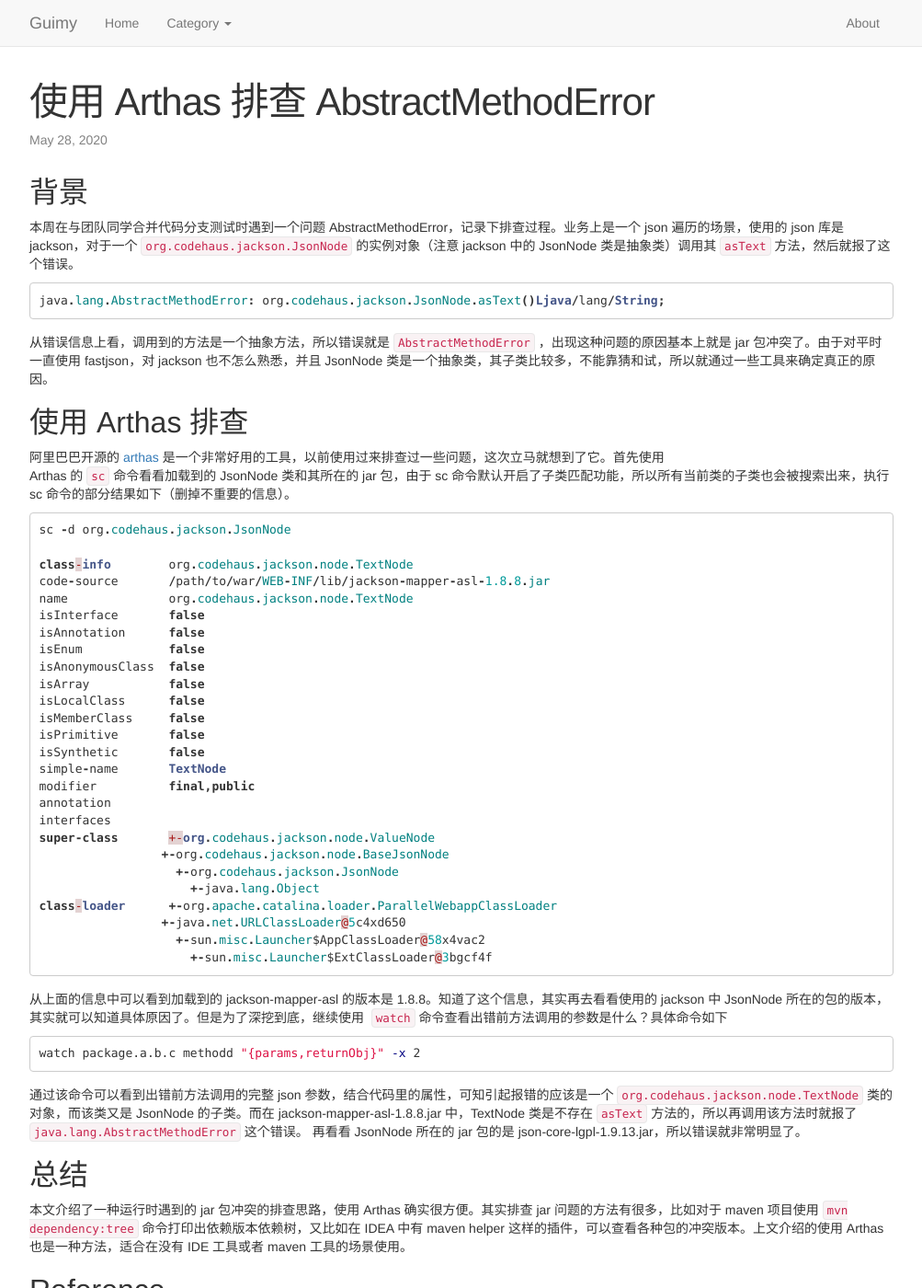
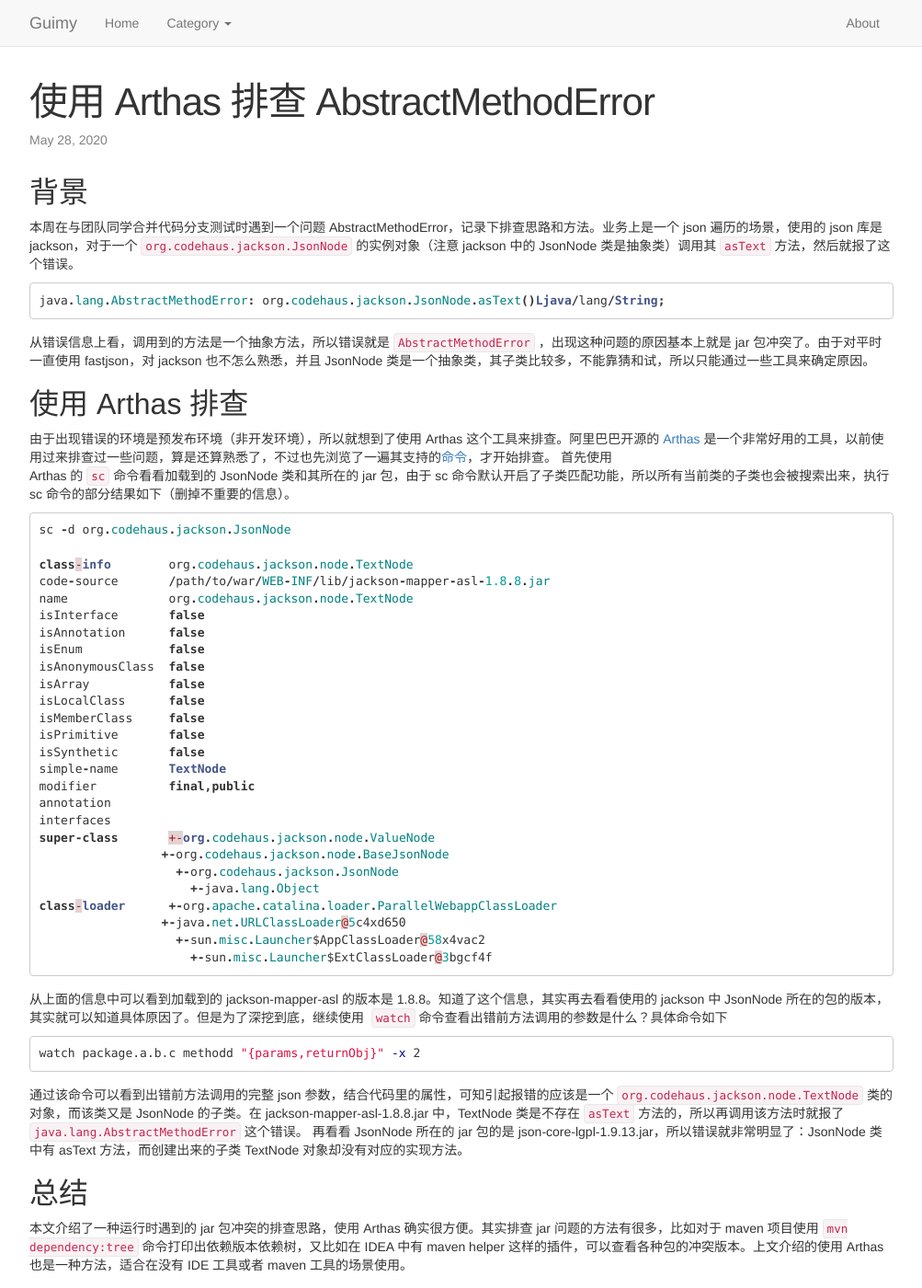
Before and after one commit to guimingyue/guimingyue.github.io, a Jekyll site: the page built from _posts/2020-05-28-solve-AbstractMethodError-using-arthas.md, in a window 1280 px wide and 1400 px high. Shown: the whole window at 92% size, without its empty margins (138-1141 px from the left). Built offline with Jekyll 4.4.1, drawn with Linux system fonts in a browser that asks for light colours; comment, search, counter and statistics services are not loaded.

Commit message:
Update 2020-05-28-solve-AbstractMethodError-using-arthas.md

````diff
--- a/_posts/2020-05-28-solve-AbstractMethodError-using-arthas.md
+++ b/_posts/2020-05-28-solve-AbstractMethodError-using-arthas.md
@@ -6,14 +6,15 @@
 
 
 ## 背景
-本周在与团队同学合并代码分支测试时遇到一个问题 AbstractMethodError，记录下排查过程。业务上是一个 json 遍历的场景，使用的 json 库是 jackson，对于一个 `org.codehaus.jackson.JsonNode` 的实例对象（注意 jackson 中的 JsonNode 类是抽象类）调用其 `asText` 方法，然后就报了这个错误。
+本周在与团队同学合并代码分支测试时遇到一个问题 AbstractMethodError，记录下排查思路和方法。业务上是一个 json 遍历的场景，使用的 json 库是 jackson，对于一个 `org.codehaus.jackson.JsonNode` 的实例对象（注意 jackson 中的 JsonNode 类是抽象类）调用其 `asText` 方法，然后就报了这个错误。
 ```java
 java.lang.AbstractMethodError: org.codehaus.jackson.JsonNode.asText()Ljava/lang/String;
 ```
-从错误信息上看，调用到的方法是一个抽象方法，所以错误就是 `AbstractMethodError` ，出现这种问题的原因基本上就是 jar 包冲突了。由于对平时一直使用 fastjson，对 jackson 也不怎么熟悉，并且 JsonNode 类是一个抽象类，其子类比较多，不能靠猜和试，所以就通过一些工具来确定真正的原因。
+从错误信息上看，调用到的方法是一个抽象方法，所以错误就是 `AbstractMethodError` ，出现这种问题的原因基本上就是 jar 包冲突了。由于对平时一直使用 fastjson，对 jackson 也不怎么熟悉，并且 JsonNode 类是一个抽象类，其子类比较多，不能靠猜和试，所以只能通过一些工具来确定原因。
 <a name="awB1y"></a>
 ## 使用 Arthas 排查
-阿里巴巴开源的 [arthas](https://alibaba.github.io/arthas/) 是一个非常好用的工具，以前使用过来排查过一些问题，这次立马就想到了它。首先使用<br />Arthas 的 `sc` 命令看看加载到的 JsonNode 类和其所在的 jar 包，由于 sc 命令默认开启了子类匹配功能，所以所有当前类的子类也会被搜索出来，执行 sc 命令的部分结果如下（删掉不重要的信息）。
+由于出现错误的环境是预发布环境（非开发环境），所以就想到了使用 Arthas 这个工具来排查。阿里巴巴开源的 [Arthas](https://alibaba.github.io/arthas/) 是一个非常好用的工具，以前使用过来排查过一些问题，算是还算熟悉了，不过也先浏览了一遍其支持的[命令](https://alibaba.github.io/arthas/commands.html)，才开始排查。
+首先使用<br />Arthas 的 `sc` 命令看看加载到的 JsonNode 类和其所在的 jar 包，由于 sc 命令默认开启了子类匹配功能，所以所有当前类的子类也会被搜索出来，执行 sc 命令的部分结果如下（删掉不重要的信息）。
 ```java
 sc -d org.codehaus.jackson.JsonNode
 
@@ -46,7 +47,7 @@
 ```shell
 watch package.a.b.c methodd "{params,returnObj}" -x 2
 ```
-通过该命令可以看到出错前方法调用的完整 json 参数，结合代码里的属性，可知引起报错的应该是一个 `org.codehaus.jackson.node.TextNode` 类的对象，而该类又是 JsonNode 的子类。而在 jackson-mapper-asl-1.8.8.jar 中，TextNode 类是不存在 `asText` 方法的，所以再调用该方法时就报了 `java.lang.AbstractMethodError` 这个错误。 再看看 JsonNode 所在的 jar 包的是 json-core-lgpl-1.9.13.jar，所以错误就非常明显了。<br />
+通过该命令可以看到出错前方法调用的完整 json 参数，结合代码里的属性，可知引起报错的应该是一个 `org.codehaus.jackson.node.TextNode` 类的对象，而该类又是 JsonNode 的子类。在 jackson-mapper-asl-1.8.8.jar 中，TextNode 类是不存在 `asText` 方法的，所以再调用该方法时就报了 `java.lang.AbstractMethodError` 这个错误。 再看看 JsonNode 所在的 jar 包的是 json-core-lgpl-1.9.13.jar，所以错误就非常明显了：JsonNode 类中有 asText 方法，而创建出来的子类 TextNode 对象却没有对应的实现方法。<br />
 
 <a name="ISdhF"></a>
 ## 总结
````
